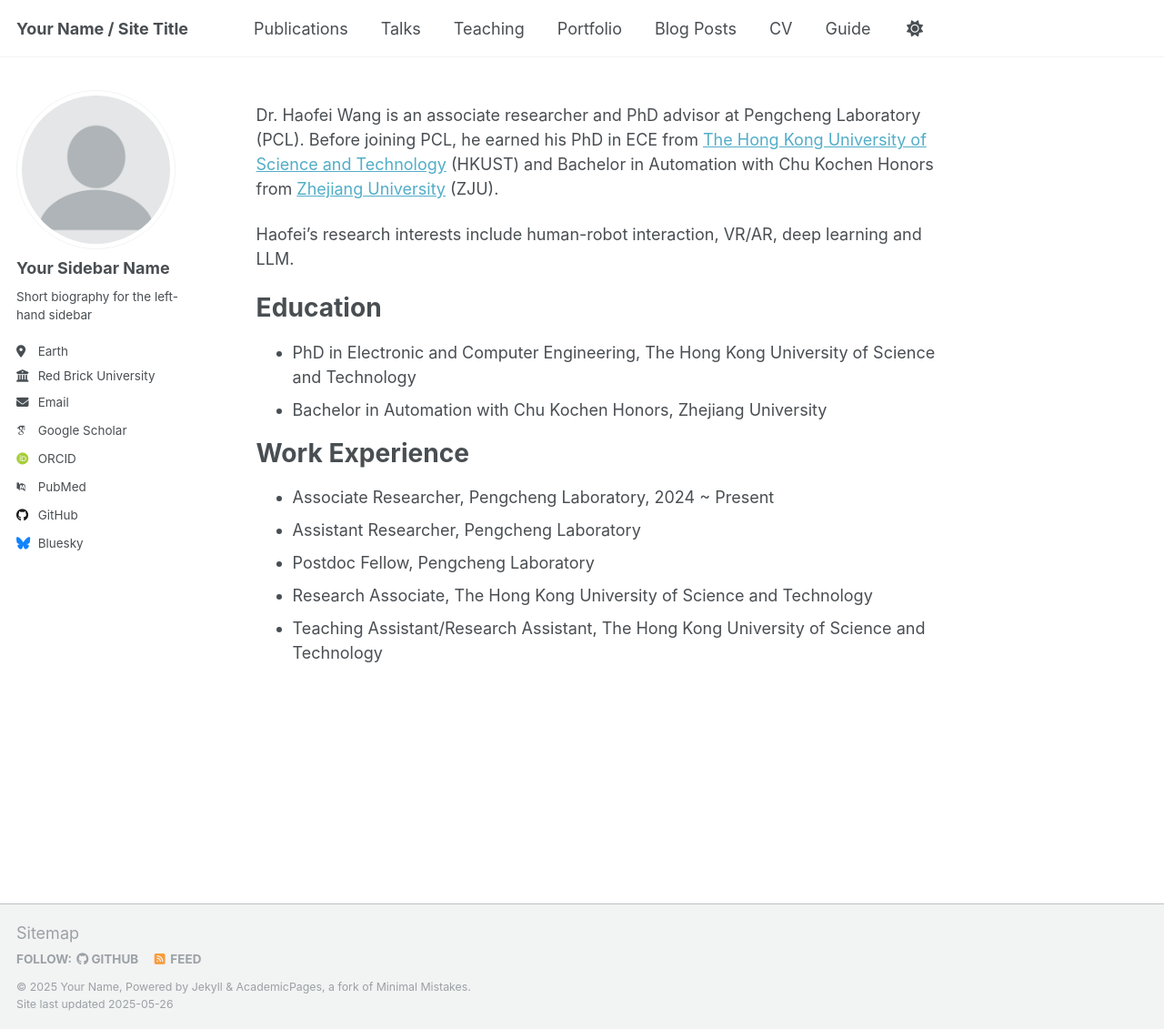
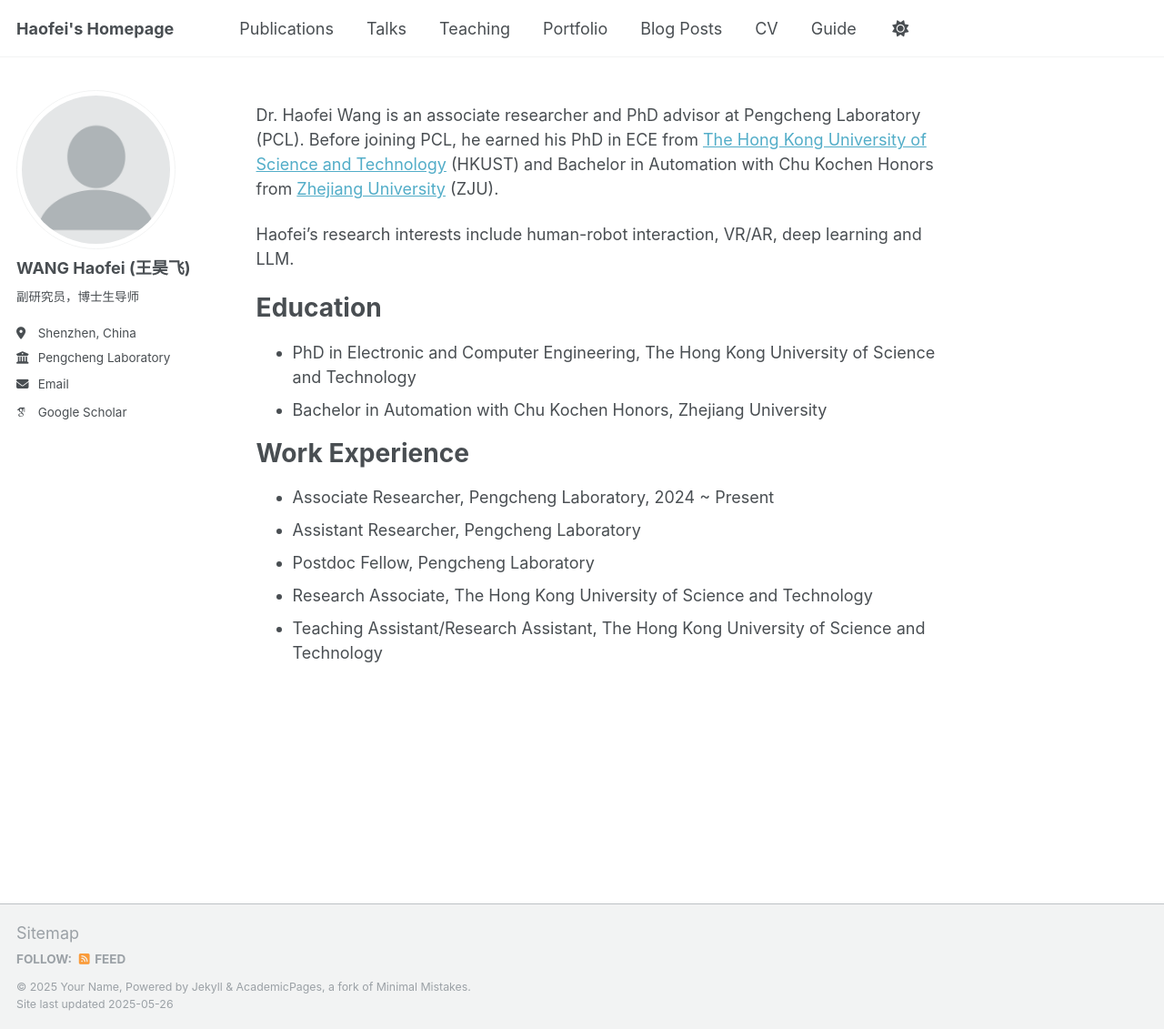
Before and after one commit to haofei-wang/me, a Jekyll site: the page built from _pages/about.md, in a window 1280 px wide and 1131 px high. Shown: the whole window at 91% size. Built offline with Jekyll 4.4.1, drawn with Linux system fonts in a browser that asks for light colours; some web fonts are replaced.

Commit message:
Update _config.yml

```diff
--- a/_config.yml
+++ b/_config.yml
@@ -9,7 +9,7 @@
 # Basic Site Settings
 locale                   : "en-US"
 site_theme               : "default"
-title                    : "Your Name / Site Title"
+title                    : "Haofei's Homepage"
 title_separator          : "-"
 name                     : &name "Your Name"
 description              : &description "personal description"
@@ -23,22 +23,22 @@ repository               : "academicpages/academicpages.github.io"
 author:
   # Biographic information
   avatar           : "profile.png"
-  name             : "Your Sidebar Name"
+  name             : "WANG Haofei (王昊飞)"
   pronouns         : # example: "she/her"
-  bio              : "Short biography for the left-hand sidebar"
-  location         : "Earth"
-  employer         : "Red Brick University"
+  bio              : "副研究员，博士生导师"
+  location         : "Shenzhen, China"
+  employer         : "Pengcheng Laboratory"
   uri              : # URL
-  email            : "none@example.org"
+  email            : "wanghf@pcl.ac.cn"
 
   # Academic websites
   academia         : # URL
   arxiv            : # URL - Update with the correct link to your profile
   googlescholar    : "https://scholar.google.com/citations?user=PS_CX0AAAAAJ"
   impactstory      : # URL
-  orcid            : "http://orcid.org/yourorcidurl"
+  orcid            : # "http://orcid.org/yourorcidurl"
   semantic         : # URL
-  pubmed           : "https://www.ncbi.nlm.nih.gov/pubmed/?term=john+snow"
+  pubmed           : # "https://www.ncbi.nlm.nih.gov/pubmed/?term=john+snow"
   researchgate     : # URL
   scopus           : # URL
 
@@ -46,12 +46,12 @@ author:
   bitbucket        : # Username - Update with your username on the site
   codepen          : # Username
   dribbble         : # Username
-  github           : "academicpages"
+  github           : # "academicpages"
   kaggle           : # Username
   stackoverflow    : # User number or user number and name (i.e., use "1" or "1/jeff-atwood")
 
   # Social media
-  bluesky          : "bsky.app" # Replace this with you Bluesky username
+  bluesky          : # "bsky.app" # Replace this with you Bluesky username
   facebook         : # Username
   flickr           : # Username
   foursquare       : # Username
```
